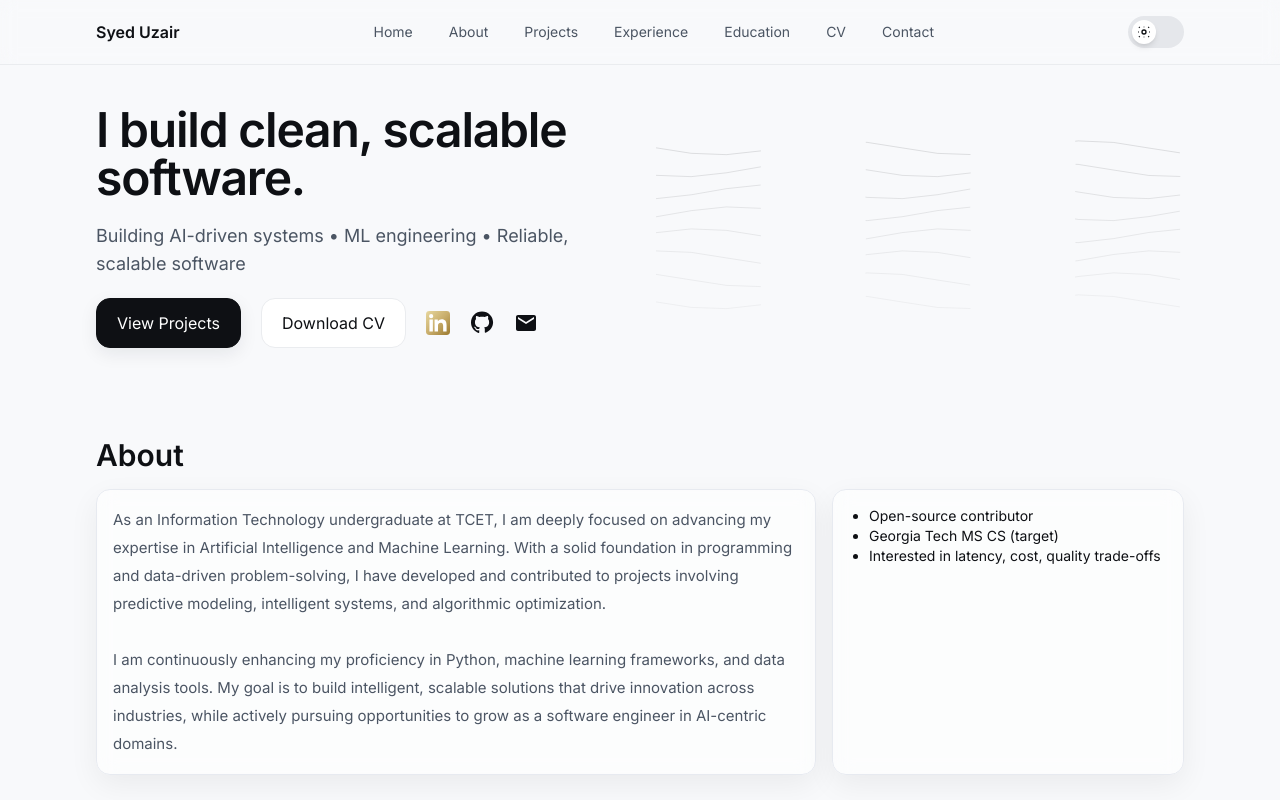
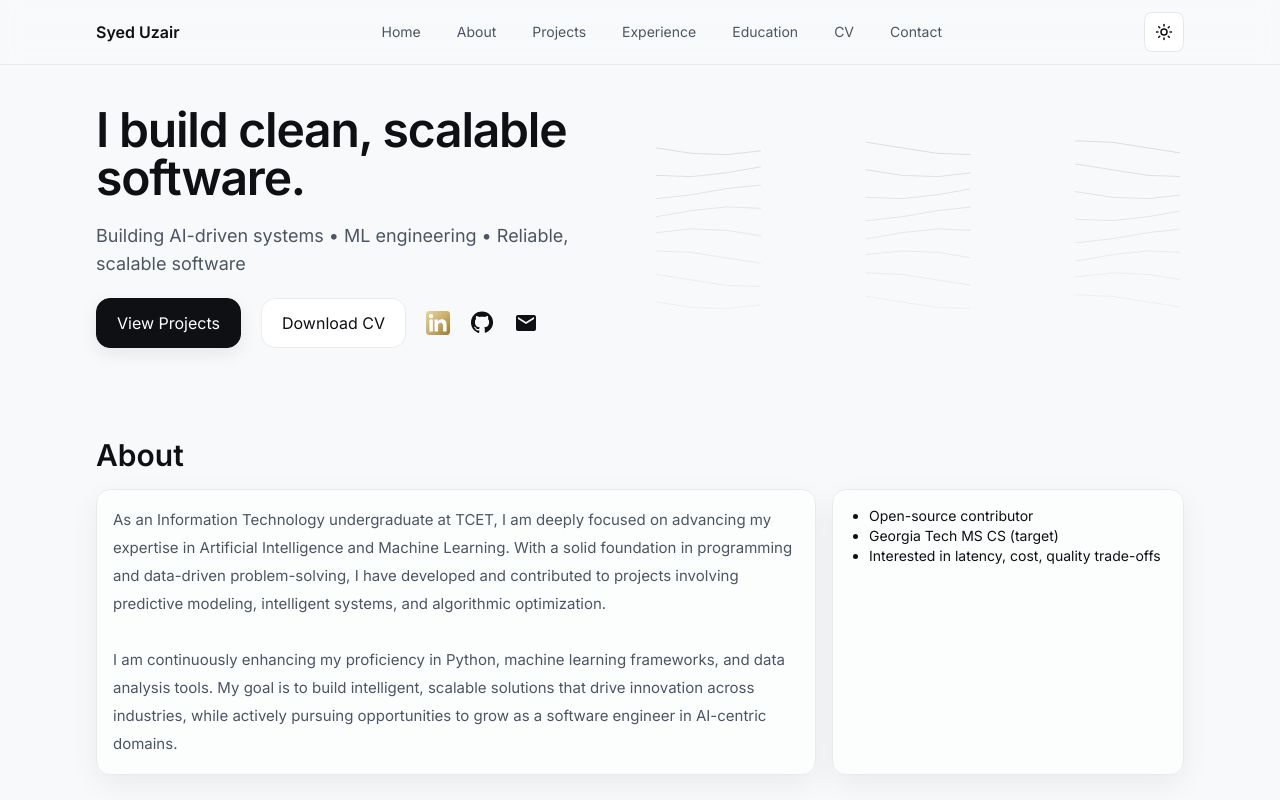
Before and after one commit to Youknowzair/portfolio, a Next.js app: page / in a window 1280 px wide. Shown: the top 800 px of the page. Built offline with nearby package versions, Linux system fonts and the light colour scheme.

Commit message:
feat(theme): update theme toggle logic

```diff
--- a/components/ThemeToggle.jsx
+++ b/components/ThemeToggle.jsx
@@ -1,17 +1,18 @@
 "use client";
 import { useEffect, useState } from "react";
-import clsx from "clsx";
+import { motion } from "framer-motion";
 
 export default function ThemeToggle() {
-  // null = not initialized yet (prevents flashes), boolean afterwards
   const [dark, setDark] = useState(false);
+  const [mounted, setMounted] = useState(false);
 
   useEffect(() => {
-    const saved = typeof window !== "undefined" ? localStorage.getItem("theme") : null;
-    const prefersDark = typeof window !== "undefined" && window.matchMedia("(prefers-color-scheme: dark)").matches;
+    setMounted(true);
+    const saved = localStorage.getItem("theme");
+    const prefersDark = window.matchMedia("(prefers-color-scheme: dark)").matches;
     const useDark = saved ? saved === "dark" : prefersDark;
     setDark(useDark);
-    if (typeof document !== "undefined") document.documentElement.classList.toggle("dark", useDark);
+    document.documentElement.classList.toggle("dark", useDark);
   }, []);
 
   function toggle() {
@@ -21,61 +22,76 @@ export default function ThemeToggle() {
     localStorage.setItem("theme", next ? "dark" : "light");
   }
 
+  if (!mounted) {
+    return <div className="w-8 h-8 rounded-full bg-divider/20 animate-pulse" />;
+  }
+
   return (
-    <button
+    <motion.button
       type="button"
-      aria-pressed={dark}
       aria-label={dark ? "Switch to light theme" : "Switch to dark theme"}
       onClick={toggle}
-      className={clsx(
-        "relative inline-flex items-center focus:outline-none focus-visible:ring-2 focus-visible:ring-offset-2",
-        "w-14 h-8 rounded-full transition-colors duration-300",
-        dark ? "bg-gradient-to-r from-indigo-600 to-pink-500" : "bg-gray-200 dark:bg-gray-700"
-      )}
+      className="relative w-10 h-10 rounded-lg bg-surface border border-divider/50 hover:border-divider transition-all duration-300 focus:outline-none focus:ring-2 focus:ring-text/20 focus:ring-offset-2 focus:ring-offset-background group"
+      whileHover={{ scale: 1.02 }}
+      whileTap={{ scale: 0.98 }}
     >
-      {/* track inner glow */}
-      <span className={clsx("sr-only")}>{dark ? "Dark mode" : "Light mode"}</span>
-
-      {/* knob */}
-      <span
-        className={clsx(
-          "transform-gpu transition-transform duration-300 ease-in-out",
-          "inline-block w-6 h-6 rounded-full bg-white dark:bg-gray-900 shadow-md",
-          dark ? "translate-x-6" : "translate-x-1"
-        )}
+      {/* Light Mode - Clean Sun Icon */}
+      <motion.div
+        className="absolute inset-0 flex items-center justify-center"
+        animate={{
+          opacity: dark ? 0 : 1,
+          scale: dark ? 0.8 : 1,
+        }}
+        transition={{ duration: 0.3, ease: "easeOut" }}
       >
-        {/* icons inside knob: sun & moon crossfade */}
         <svg
+          width="18"
+          height="18"
           viewBox="0 0 24 24"
-          className={clsx("w-4 h-4 m-1 transition-opacity duration-300", dark ? "opacity-0" : "opacity-100")}
-          xmlns="http://www.w3.org/2000/svg"
           fill="none"
           stroke="currentColor"
+          strokeWidth="2"
+          strokeLinecap="round"
+          strokeLinejoin="round"
+          className="text-text"
         >
-          <circle cx="12" cy="12" r="3" strokeWidth="2" />
-          <g strokeWidth="2">
-            <path d="M12 4v1" />
-            <path d="M12 19v1" />
-            <path d="M4 12H3" />
-            <path d="M21 12h-1" />
-            <path d="M5.6 5.6L4.5 4.5" />
-            <path d="M19.5 19.5l-1.1-1.1" />
-            <path d="M5.6 18.4l-1.1 1.1" />
-            <path d="M19.5 4.5l-1.1 1.1" />
-          </g>
+          <circle cx="12" cy="12" r="4" />
+          <path d="M12 2v2" />
+          <path d="M12 20v2" />
+          <path d="M4.93 4.93l1.41 1.41" />
+          <path d="M17.66 17.66l1.41 1.41" />
+          <path d="M2 12h2" />
+          <path d="M20 12h2" />
+          <path d="M6.34 17.66l-1.41 1.41" />
+          <path d="M19.07 4.93l-1.41 1.41" />
         </svg>
+      </motion.div>
 
+      {/* Dark Mode - Clean Moon Icon */}
+      <motion.div
+        className="absolute inset-0 flex items-center justify-center"
+        animate={{
+          opacity: dark ? 1 : 0,
+          scale: dark ? 1 : 0.8,
+        }}
+        transition={{ duration: 0.3, ease: "easeOut" }}
+      >
         <svg
+          width="18"
+          height="18"
           viewBox="0 0 24 24"
-          className={clsx("w-4 h-4 m-1 absolute left-0 top-0 transition-opacity duration-300", dark ? "opacity-100" : "opacity-0")}
-          xmlns="http://www.w3.org/2000/svg"
           fill="currentColor"
+          className="text-text"
         >
-          <path d="M21 12.79A9 9 0 1111.21 3 7 7 0 0021 12.79z" />
+          <path d="M21 12.79A9 9 0 1 1 11.21 3 7 7 0 0 0 21 12.79z" />
         </svg>
-      </span>
+      </motion.div>
 
-  {/* decorative end icons removed — knob contains the single authoritative icon */}
-    </button>
+      {/* Subtle Hover Background */}
+      <motion.div
+        className="absolute inset-0 rounded-lg bg-text/5 opacity-0 group-hover:opacity-100"
+        transition={{ duration: 0.2 }}
+      />
+    </motion.button>
   );
 }
```
